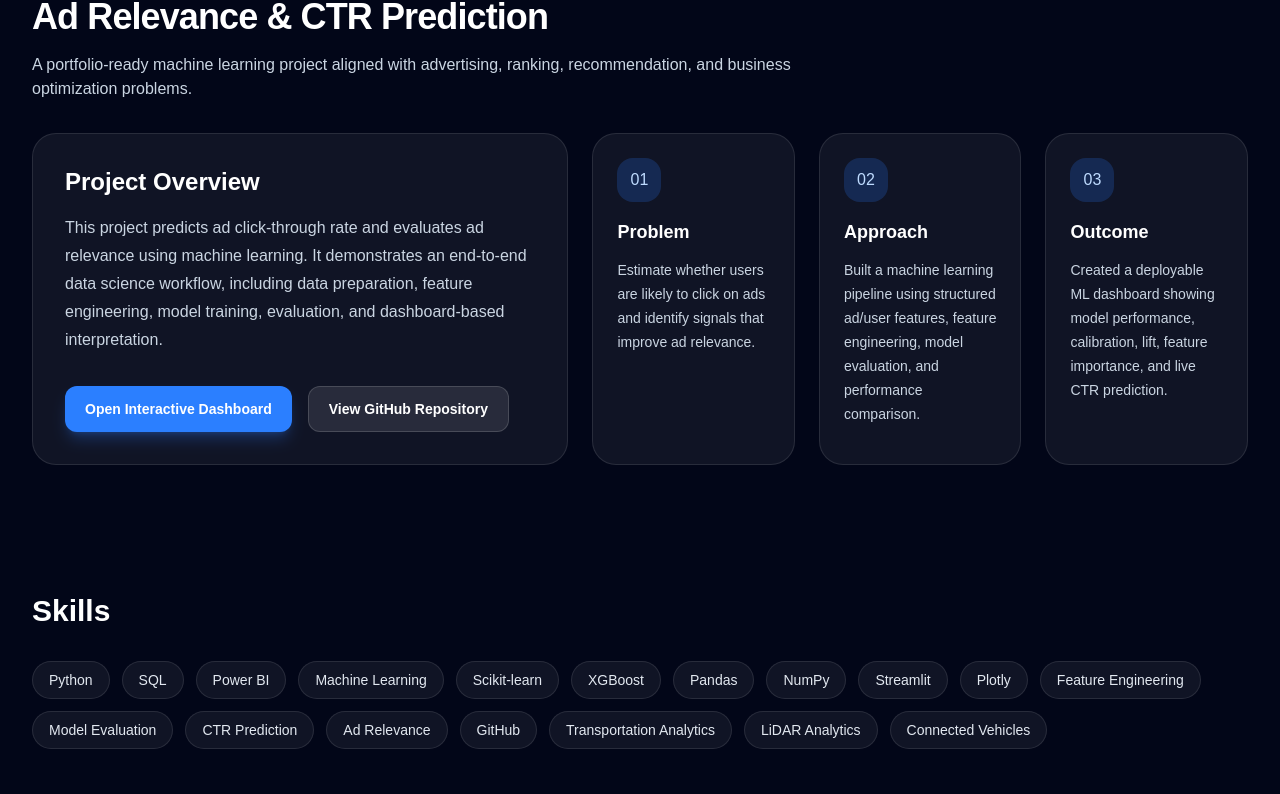
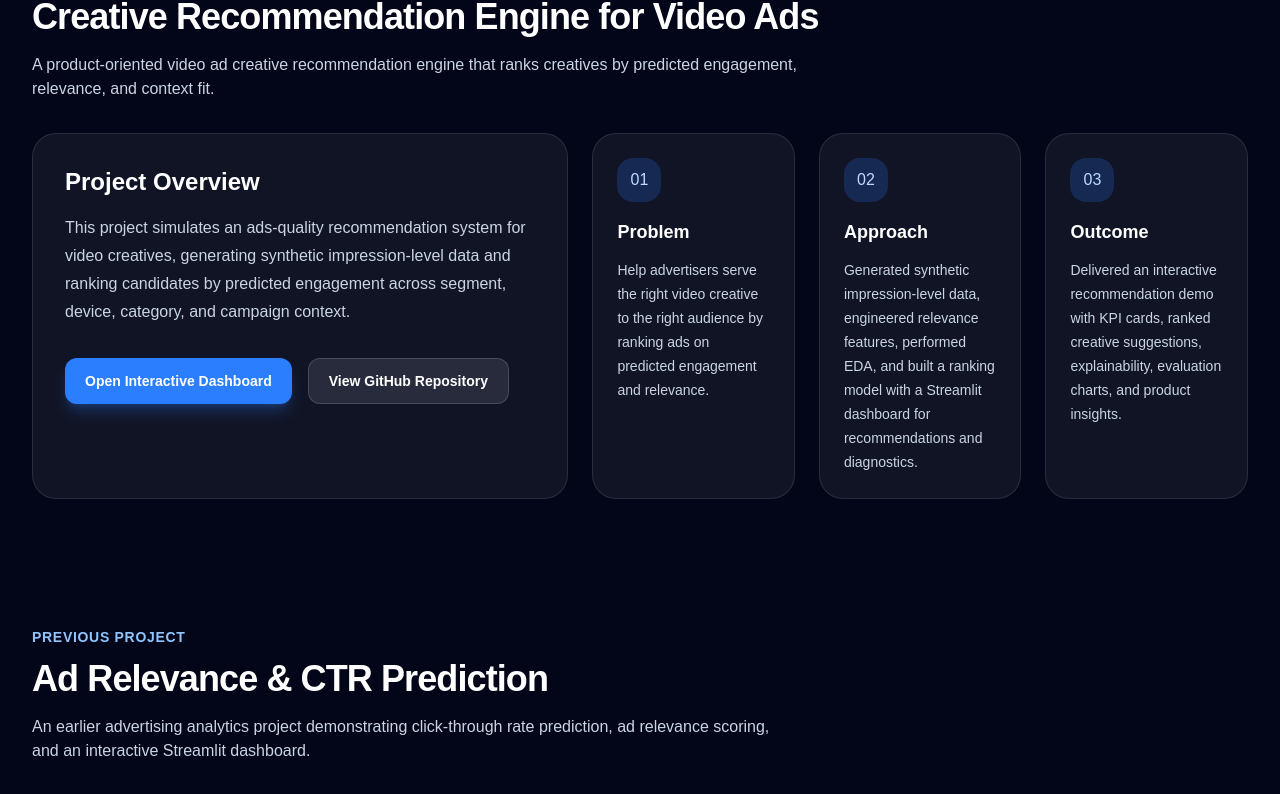
Before and after one commit to EhsanMehryaar/ehsan-portfolio, a Next.js app: page / in a window 1280 px wide. Shown: the part 1228-2022 px from the top of the page. Built offline with nearby package versions, Linux system fonts and the light colour scheme.

Commit message:
added Creative Recommendation Engine for Video Ads

```diff
--- a/app/page.tsx
+++ b/app/page.tsx
@@ -6,10 +6,10 @@ export default function Home() {
   const [showDashboard, setShowDashboard] = useState(false);
 
   const dashboardUrl =
-    "https://ad-relevance-ctr-prediction-a6cwqh6yt5ljqkret9wchb.streamlit.app?embedded=true";
+    "https://creative-recommendation-engine-for-video-ads-bcc6xhvz25jj7khcj.streamlit.app/?embedded=true";
 
   const dashboardUrlFull =
-    "https://ad-relevance-ctr-prediction-a6cwqh6yt5ljqkret9wchb.streamlit.app";
+    "https://creative-recommendation-engine-for-video-ads-bcc6xhvz25jj7khcj.streamlit.app/";
 
   return (
     <main className="min-h-screen bg-slate-950 text-white">
@@ -91,16 +91,101 @@ export default function Home() {
             Featured Project
           </p>
           <h2 className="mt-3 text-4xl font-bold tracking-tight">
-            Ad Relevance & CTR Prediction
+            Creative Recommendation Engine for Video Ads
           </h2>
           <p className="mt-4 max-w-3xl text-slate-300">
-            A portfolio-ready machine learning project aligned with advertising,
-            ranking, recommendation, and business optimization problems.
+            A product-oriented video ad creative recommendation engine that ranks
+            creatives by predicted engagement, relevance, and context fit.
           </p>
         </div>
 
         <div className="grid gap-6 lg:grid-cols-[0.9fr_1.1fr]">
           {/* Project Summary */}
+          <div className="rounded-3xl border border-white/10 bg-white/[0.06] p-8">
+            <h3 className="text-2xl font-bold">Project Overview</h3>
+
+            <p className="mt-4 leading-7 text-slate-300">
+              This project simulates an ads-quality recommendation system for
+              video creatives, generating synthetic impression-level data and
+              ranking candidates by predicted engagement across segment, device,
+              category, and campaign context.
+            </p>
+
+            <div className="mt-8 flex flex-wrap gap-4">
+              <button
+                onClick={() => setShowDashboard(true)}
+                className="rounded-xl bg-blue-500 px-5 py-3 text-sm font-semibold text-white shadow-lg shadow-blue-500/25 transition hover:bg-blue-400"
+              >
+                Open Interactive Dashboard
+              </button>
+
+              <a
+                href="https://github.com/EhsanMehryaar/Creative-Recommendation-Engine-for-Video-Ads"
+                target="_blank"
+                rel="noopener noreferrer"
+                className="rounded-xl border border-white/15 bg-white/10 px-5 py-3 text-sm font-semibold text-white transition hover:bg-white/15"
+              >
+                View GitHub Repository
+              </a>
+            </div>
+          </div>
+
+          {/* Problem Approach Outcome */}
+          <div className="grid gap-6 md:grid-cols-3">
+            <div className="rounded-3xl border border-white/10 bg-white/[0.06] p-6">
+              <div className="mb-4 flex h-11 w-11 items-center justify-center rounded-2xl bg-blue-500/20 text-blue-200">
+                01
+              </div>
+              <h4 className="text-lg font-semibold">Problem</h4>
+              <p className="mt-3 text-sm leading-6 text-slate-300">
+                Help advertisers serve the right video creative to the right
+                audience by ranking ads on predicted engagement and relevance.
+              </p>
+            </div>
+
+            <div className="rounded-3xl border border-white/10 bg-white/[0.06] p-6">
+              <div className="mb-4 flex h-11 w-11 items-center justify-center rounded-2xl bg-blue-500/20 text-blue-200">
+                02
+              </div>
+              <h4 className="text-lg font-semibold">Approach</h4>
+              <p className="mt-3 text-sm leading-6 text-slate-300">
+                Generated synthetic impression-level data, engineered relevance
+                features, performed EDA, and built a ranking model with a
+                Streamlit dashboard for recommendations and diagnostics.
+              </p>
+            </div>
+
+            <div className="rounded-3xl border border-white/10 bg-white/[0.06] p-6">
+              <div className="mb-4 flex h-11 w-11 items-center justify-center rounded-2xl bg-blue-500/20 text-blue-200">
+                03
+              </div>
+              <h4 className="text-lg font-semibold">Outcome</h4>
+              <p className="mt-3 text-sm leading-6 text-slate-300">
+                Delivered an interactive recommendation demo with KPI cards,
+                ranked creative suggestions, explainability, evaluation charts,
+                and product insights.
+              </p>
+            </div>
+          </div>
+        </div>
+      </section>
+
+      <section className="mx-auto max-w-7xl px-6 py-16 lg:px-8">
+        <div className="mb-8">
+          <p className="text-sm font-semibold uppercase tracking-wider text-blue-300">
+            Previous Project
+          </p>
+          <h2 className="mt-3 text-4xl font-bold tracking-tight">
+            Ad Relevance & CTR Prediction
+          </h2>
+          <p className="mt-4 max-w-3xl text-slate-300">
+            An earlier advertising analytics project demonstrating click-through
+            rate prediction, ad relevance scoring, and an interactive
+            Streamlit dashboard.
+          </p>
+        </div>
+
+        <div className="grid gap-6 lg:grid-cols-[0.9fr_1.1fr]">
           <div className="rounded-3xl border border-white/10 bg-white/[0.06] p-8">
             <h3 className="text-2xl font-bold">Project Overview</h3>
 
@@ -113,13 +198,6 @@ export default function Home() {
             </p>
 
             <div className="mt-8 flex flex-wrap gap-4">
-              <button
-                onClick={() => setShowDashboard(true)}
-                className="rounded-xl bg-blue-500 px-5 py-3 text-sm font-semibold text-white shadow-lg shadow-blue-500/25 transition hover:bg-blue-400"
-              >
-                Open Interactive Dashboard
-              </button>
-
               <a
                 href="https://github.com/EhsanMehryaar/Ad-Relevance-CTR-Prediction"
                 target="_blank"
@@ -131,7 +209,6 @@ export default function Home() {
             </div>
           </div>
 
-          {/* Problem Approach Outcome */}
           <div className="grid gap-6 md:grid-cols-3">
             <div className="rounded-3xl border border-white/10 bg-white/[0.06] p-6">
               <div className="mb-4 flex h-11 w-11 items-center justify-center rounded-2xl bg-blue-500/20 text-blue-200">
@@ -190,6 +267,11 @@ export default function Home() {
             "Model Evaluation",
             "CTR Prediction",
             "Ad Relevance",
+            "Recommendation Engines",
+            "Ranking Metrics",
+            "NDCG",
+            "Lift@K",
+            "Synthetic Data",
             "GitHub",
             "Transportation Analytics",
             "LiDAR Analytics",
@@ -253,7 +335,7 @@ export default function Home() {
                   Interactive Dashboard
                 </h3>
                 <p className="text-sm text-slate-400">
-                  Ad Relevance & CTR Prediction
+                  Creative Recommendation Engine for Video Ads
                 </p>
               </div>
 
@@ -278,7 +360,7 @@ export default function Home() {
 
             <iframe
               src={dashboardUrl}
-              title="Ad Relevance CTR Prediction Dashboard"
+              title="Creative Recommendation Engine for Video Ads Dashboard"
               className="h-[calc(90vh-73px)] w-full bg-white"
               loading="lazy"
             />
```
